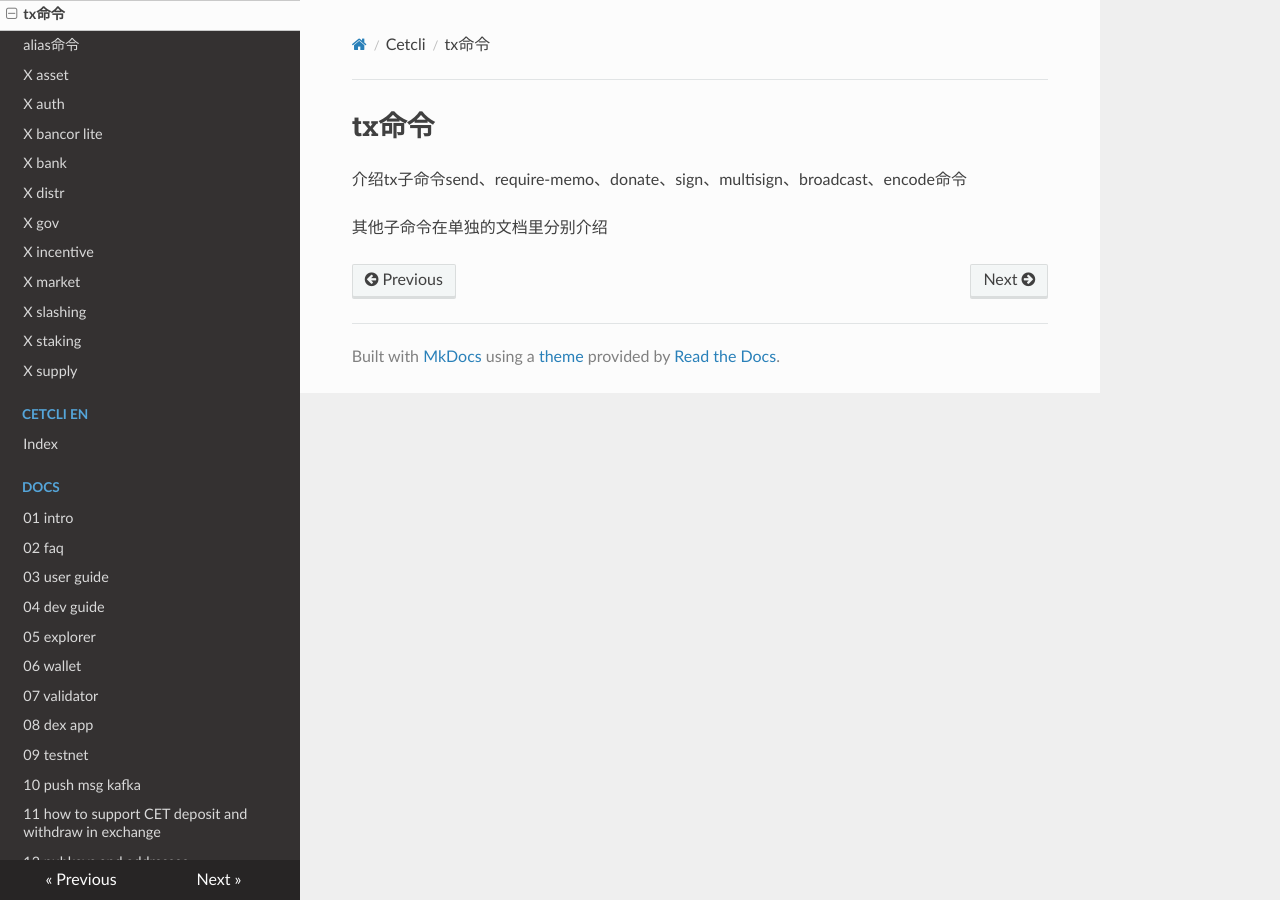
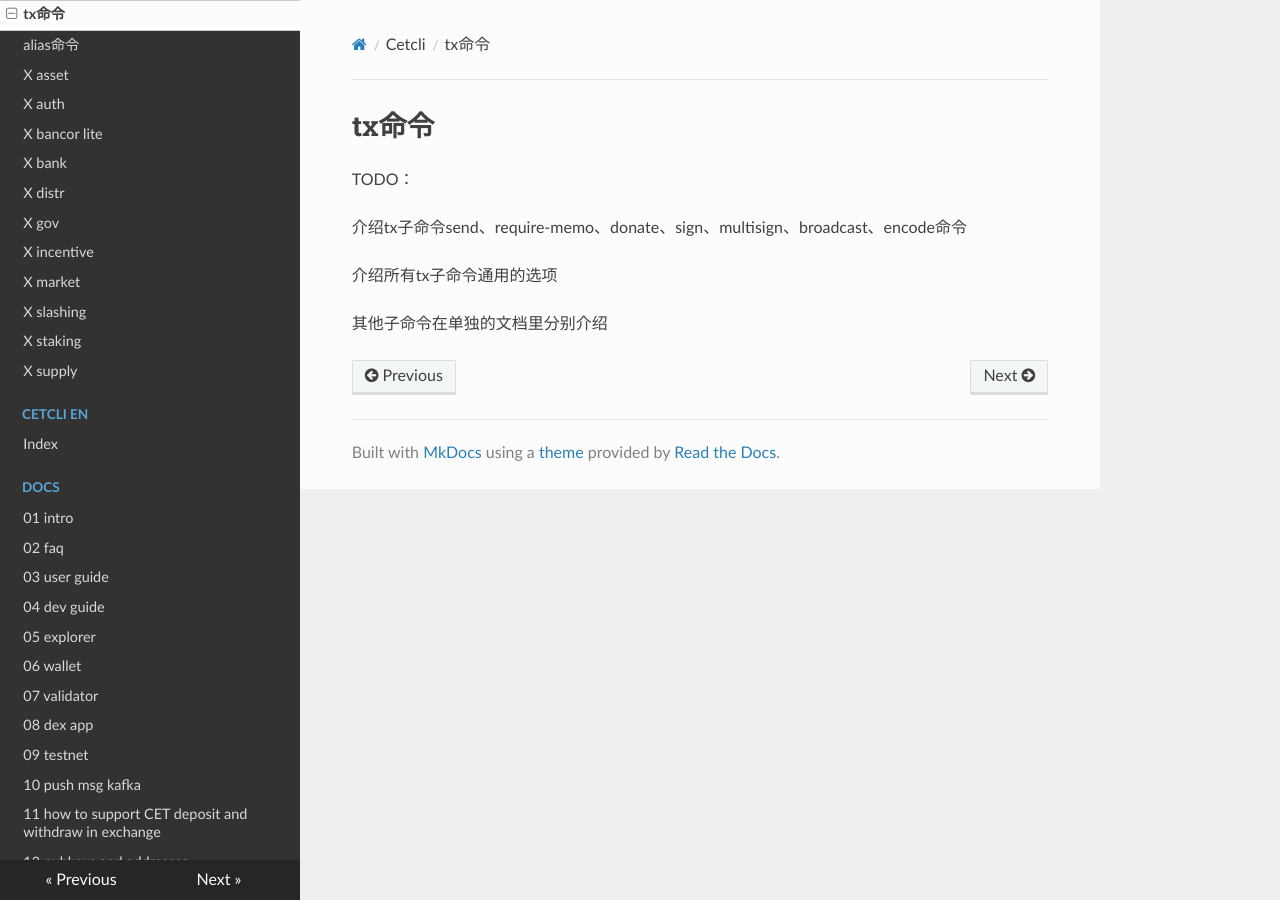
Before and after one commit to coinexchain/dex-manual, an MkDocs documentation site: the page built from docs/cetcli/tx.md, in a window 1280 px wide. Built offline with MkDocs 1.6.1, drawn with Linux system fonts in a browser that asks for light colours; nearby versions of some CDN libraries.

Commit message:
Update tx.md

```diff
--- a/docs/cetcli/tx.md
+++ b/docs/cetcli/tx.md
@@ -1,5 +1,9 @@
 # tx命令
+
+TODO：
 
 介绍tx子命令send、require-memo、donate、sign、multisign、broadcast、encode命令
 
+介绍所有tx子命令通用的选项
+
 其他子命令在单独的文档里分别介绍
```
